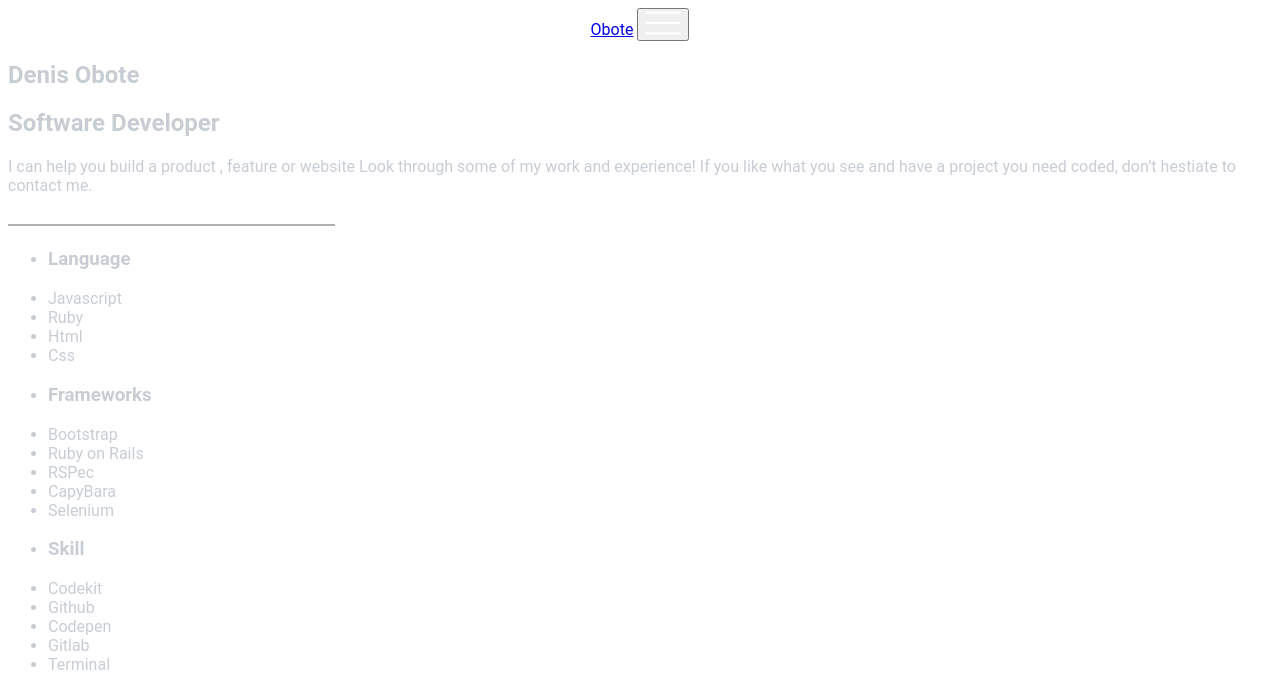
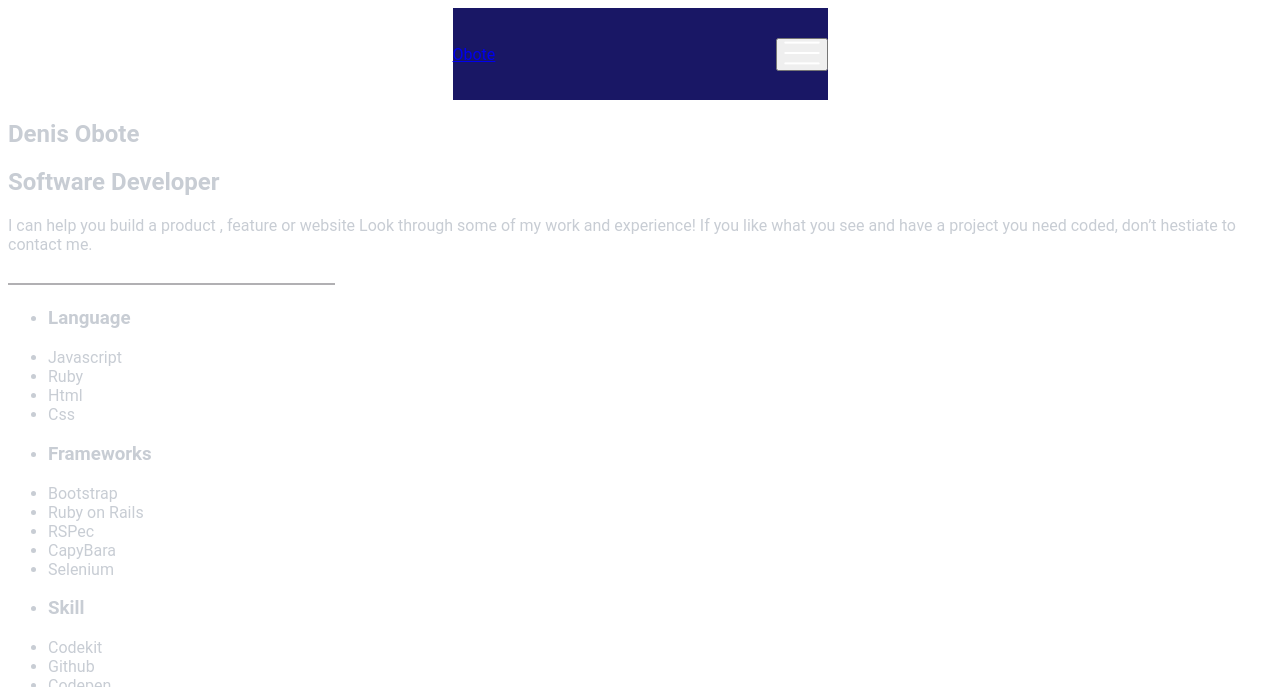
Before and after one commit to Obote/Portfolio-mobile-version, a website: page index.html in a window 1280 px wide. Shown: the top 687 px of the page. Drawn offline with Linux system fonts and the light colour scheme; files whose address does not match are found by name.

Commit message:
Add nav bar style

```diff
--- a/style.css
+++ b/style.css
@@ -10,3 +10,13 @@ body {
   font-family: Roboto, sans-serif;
   color: #c8cdd4;
 }
+
+.navbar header {
+    position: relative;
+    width: 375px;
+    height: 92px;
+    display: flex;
+    justify-content: space-between;
+    align-items: center;
+    background-color: #191765;
+  }
```
